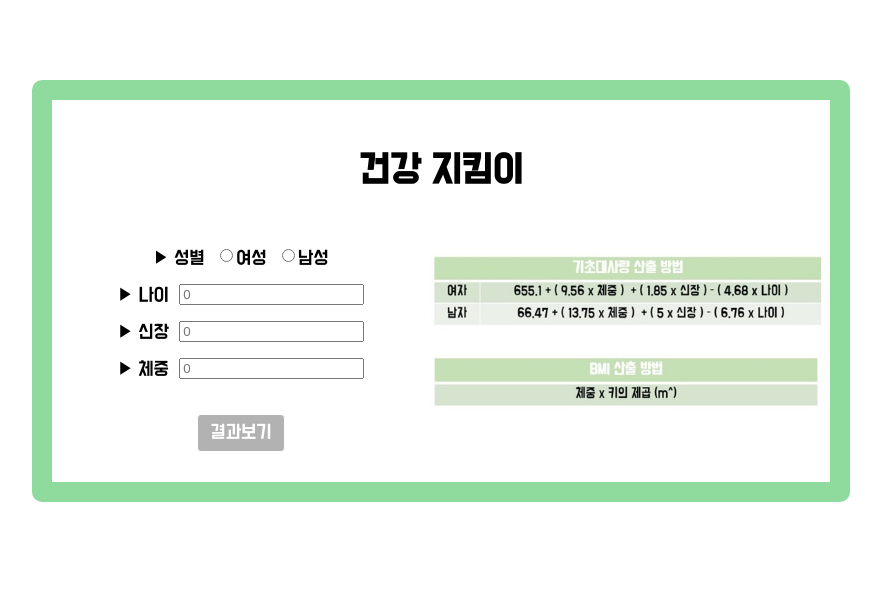
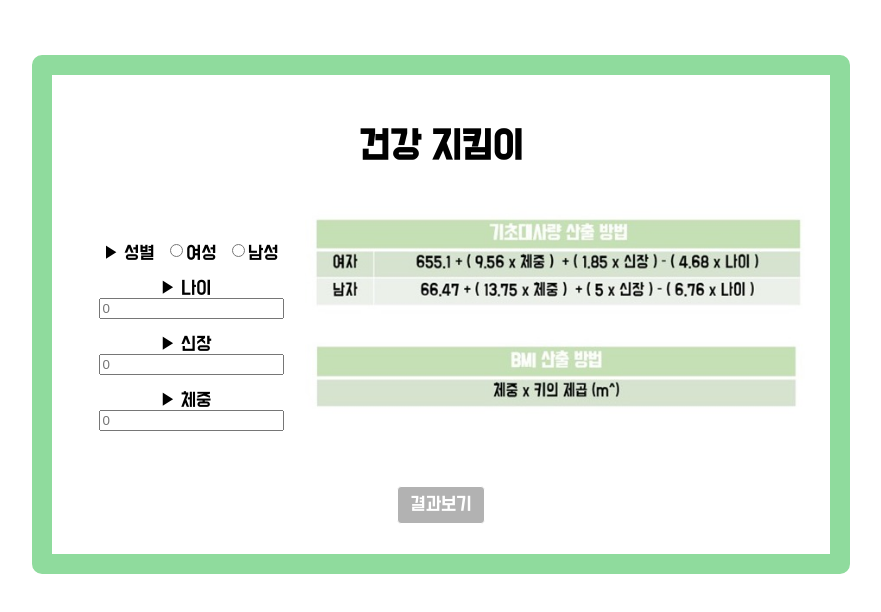
Before and after one commit to jxhxx/JJYSS, a React (Create React App) app: page / in a window 1280 px wide. Shown: the top 612 px of the page, without its empty margins (199-1080 px from the left). Built offline with nearby package versions, Linux system fonts and the light colour scheme.

Commit message:
정보입력창 div 문제 해결

```diff
--- a/src/App.css
+++ b/src/App.css
@@ -38,6 +38,17 @@
 
   text-align: center;
 }
+
+.info-form{
+
+  display:flex;
+  padding:20px;
+  justify-content  :space-between;
+
+}
+
+
+
 
 .cal-result {
   margin-top: auto;
--- a/src/App.js
+++ b/src/App.js
@@ -46,6 +46,7 @@ function App() {
         <div className="result-view">
           <br />
           {/* 버튼 클릭 시 결과 UI가 열리고 닫힘 */}
+          <div>
           <button
             className="resultBtn"
             onClick={() => {
@@ -55,6 +56,7 @@ function App() {
 
             결과보기
           </button>
+          </div>
         </div>
       </div>
       <br />
--- a/src/components/InfoComponent.jsx
+++ b/src/components/InfoComponent.jsx
@@ -15,8 +15,8 @@ const InfoComponent = ({ setAge, setHeight, setWeight, setGender }) => {
 
   return (
     <div className="info-form">
-      <div className="info-form-R">
-      <form>
+
+      <div className="info-form-L">
         <br />
         <p />
         <label>▶ 성별 &nbsp;</label>
@@ -41,16 +41,6 @@ const InfoComponent = ({ setAge, setHeight, setWeight, setGender }) => {
         ></input>
         남성
 
-        <img
-          src="images/bmibmr.jpeg"
-          alt=""
-          align="right"
-          width="400px"
-          position-="200"
-          // height="200px"
-        />
-
-
         <p />
         <label>▶ 나이 &nbsp;</label>
         <input onChange={onChangeAge} placeholder="0" />
@@ -62,7 +52,19 @@ const InfoComponent = ({ setAge, setHeight, setWeight, setGender }) => {
         <input onChange={onChangeWeight} placeholder="0" />
         <p />
 
-      </form></div>
+
+      </div>
+
+      <div className="info-form-R">
+        <img
+            src="images/bmibmr.jpeg"
+            alt=""
+            align="right"
+            width="500px"
+            position-="200"
+            // height="200px"
+          />
+      </div>
     </div>
   );
 };
```
